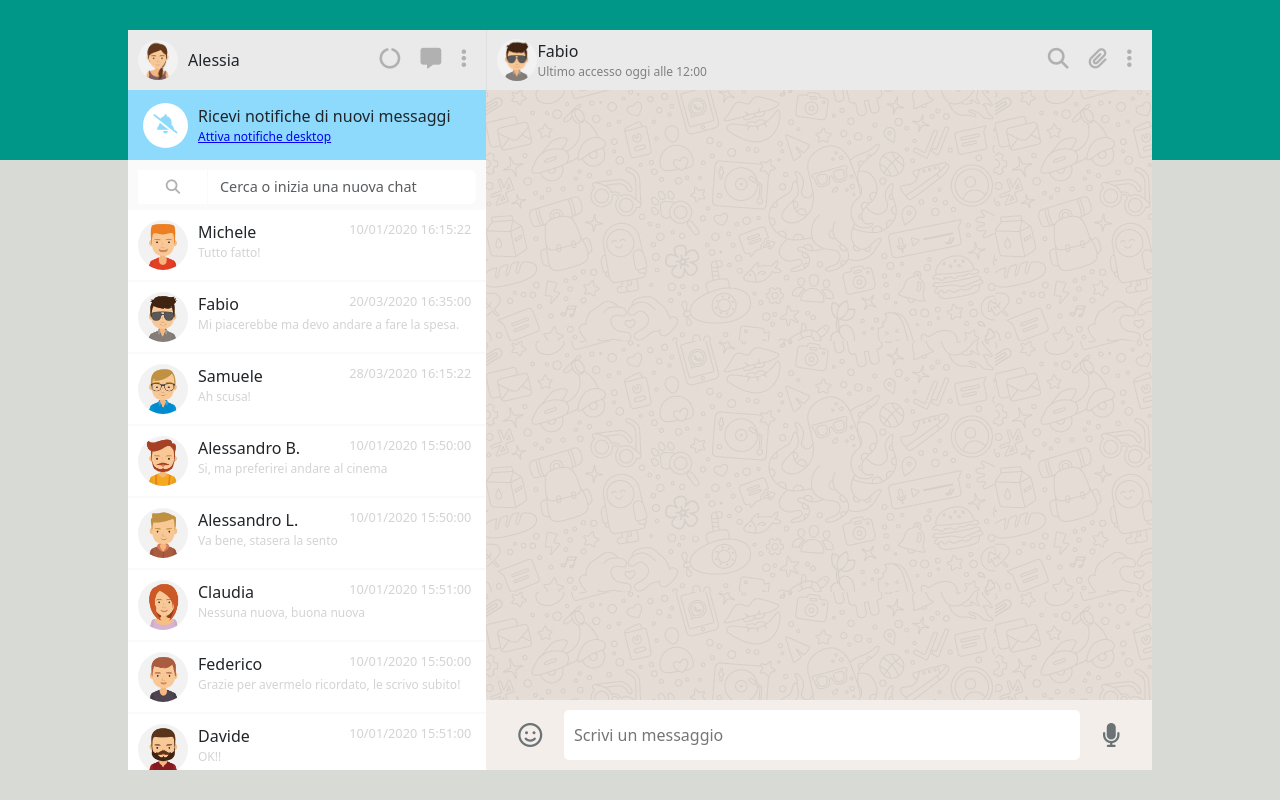
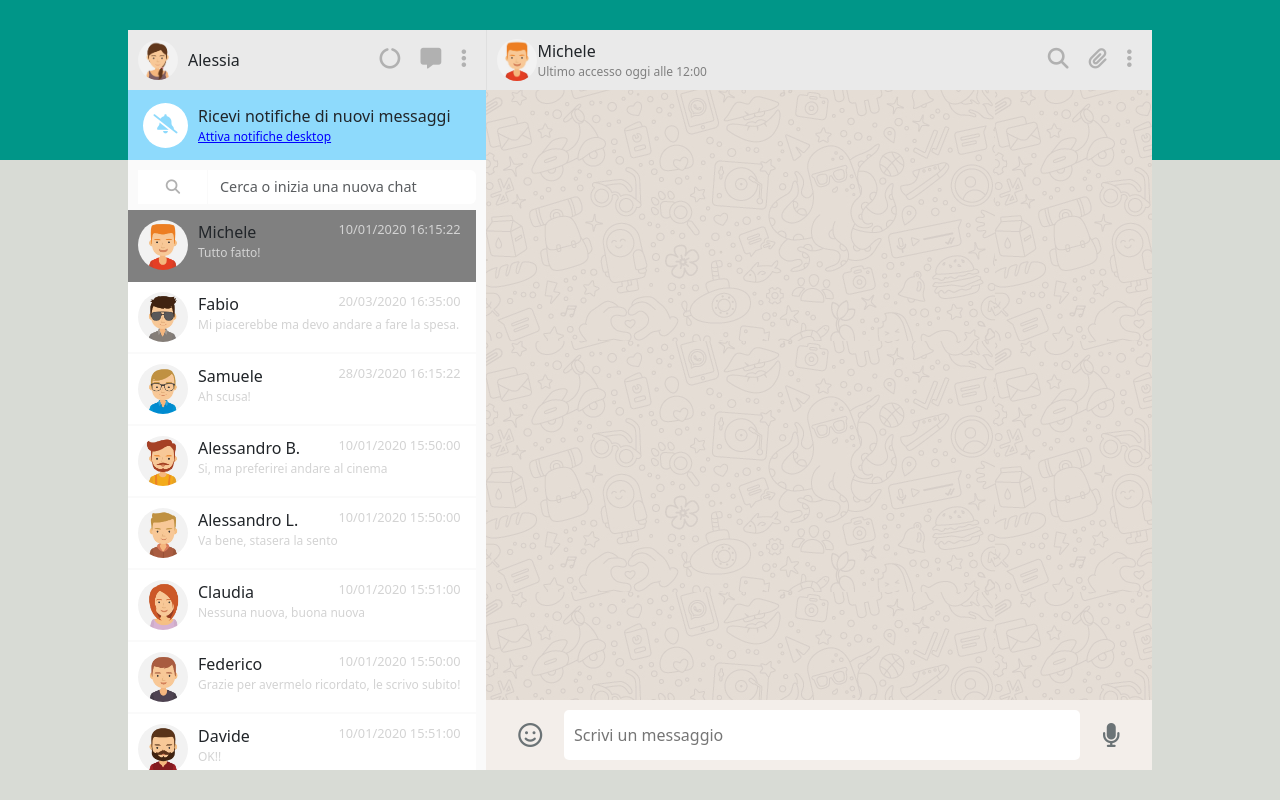
Before and after one commit to FraRussotto/vue-boolzapp, a plain HTML site: page index.html in a window 1280 px wide. Drawn offline with nearby package versions, Linux system fonts and the light colour scheme.

Commit message:
[fix] @click on list_chats

```diff
--- a/css/style.css
+++ b/css/style.css
@@ -119,6 +119,7 @@ main{
   width: 100%;
   height: calc(100% - 180px);
   overflow-y: scroll;
+  background-color: #fafafa;
 }
 
 .list_chats .info_chat{
@@ -129,6 +130,8 @@ main{
 .list_chats ul{
   list-style-type: none;
   padding: 0;
+  width: 97%;
+  background-color: white;
 }
 
 .list_chats ul li{
@@ -138,10 +141,22 @@ main{
   padding: 10px;
   border-bottom: 2px solid #fafafa;
 }
-/*
-.list_chats ul li.active{
-  background-color: #fafafa;
-} */
+
+.list_chats ul li:hover{
+  background-color: #dddddd;
+  border-bottom: 2px solid #dddddd;
+
+}
+
+.list_chats li.active{
+  background-color: grey;
+  border-bottom: 2px solid grey;
+}
+
+.list_chats li.active:hover{
+  background-color: grey;
+  border-bottom: 2px solid grey;
+}
 
 .list_chats .info_chat img{
   width: 50px;
--- a/index.html
+++ b/index.html
@@ -60,9 +60,15 @@
 
             <div class="list_chats">
               <ul>
-                <li v-for="(contact, index) in contacts">
+                <li
+                  v-for="(contact, index) in contacts"
+                  @click="counter = index"
+                  :class="{'active' : counter === index}"
+                >
                   <img src="#" alt="">
+
                   <div class="info_chat d-flex">
+
                     <img :src="contact.avatar" alt="">
                     <div class="avatar_access d-flex flex-column">
                       <span>{{contact.name}}</span>
@@ -70,6 +76,7 @@
                     </div>
                     <div class="last_access">{{contact.messages[contact.messages.length - 1].date}}</div>
                   </div>
+
                 </li>
               </ul>
             </div>
--- a/js/script.js
+++ b/js/script.js
@@ -8,7 +8,7 @@
 const { createApp } = Vue;
 
 createApp({
-  data(){
+    data(){
 
     return {
       contacts: [
@@ -176,9 +176,15 @@ createApp({
 
     ],
 
-    counter: 1,
+    counter: 0,
+    isActive: false
+    }
 
-}
+    },
 
-}
+    methods:{
+        setActive(){
+            console.log(this.counter);
+        }
+    }
 }).mount('#app')
```
